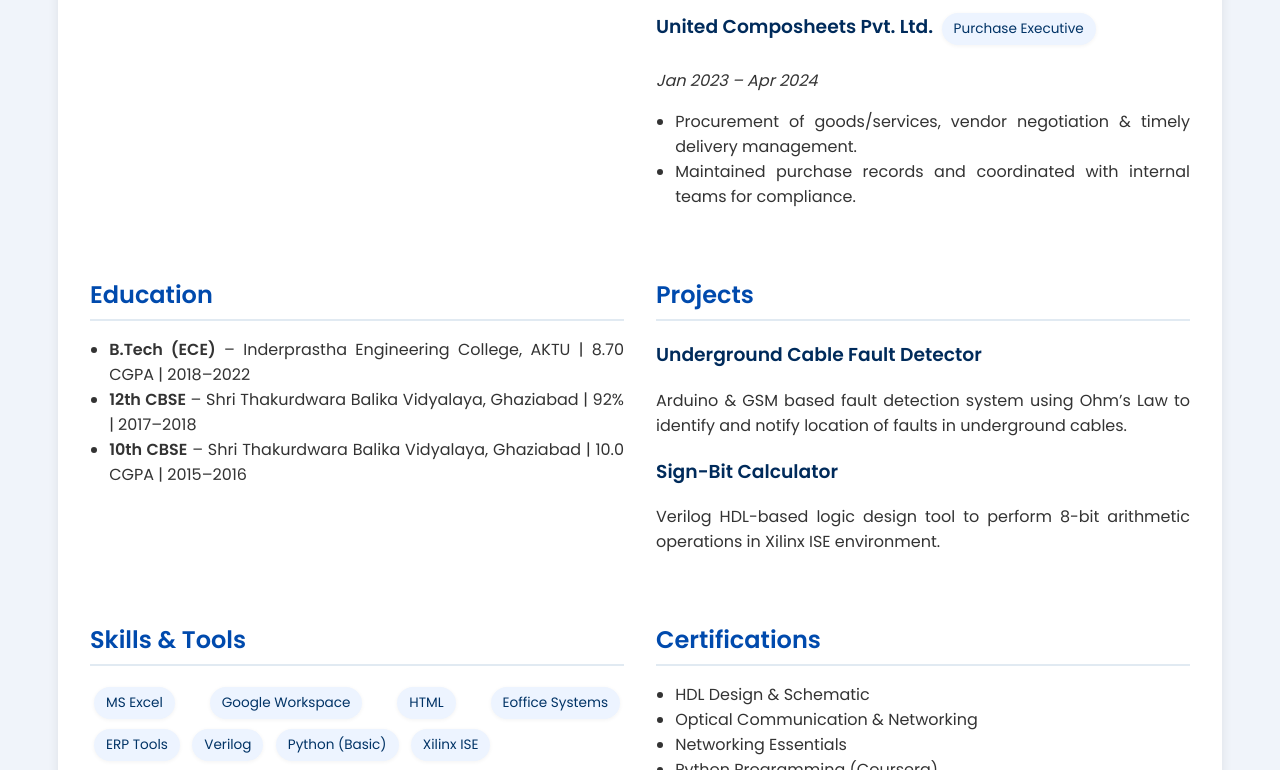
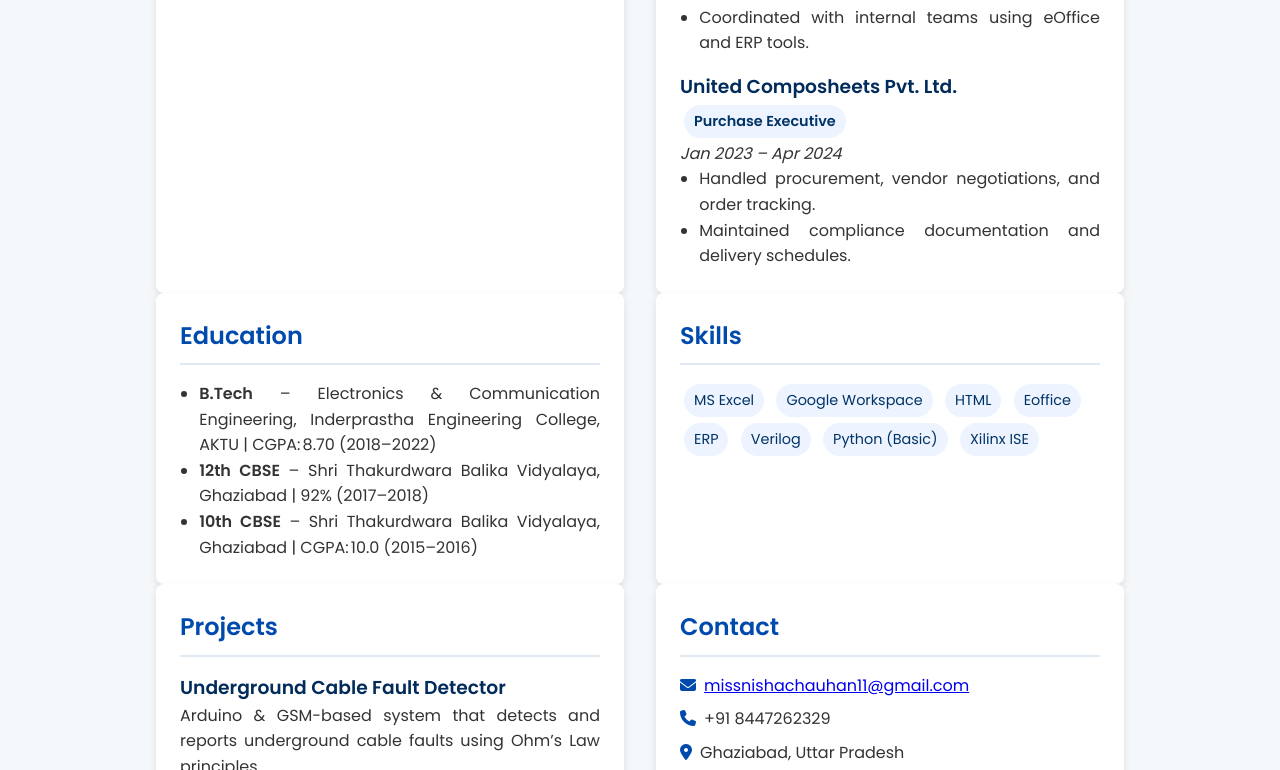
Before and after one commit to Nisha-3/Nisha-Portfolio, a plain HTML site: page index.html in a window 1280 px wide. Shown: the part 753-1523 px from the top of the page. Drawn offline with Linux system fonts and the light colour scheme.

Commit message:
index.html

```diff
--- a/index.html
+++ b/index.html
@@ -1,116 +1,46 @@
 <!DOCTYPE html>
 <html lang="en">
 <head>
-  <meta charset="UTF-8">
-  <meta name="viewport" content="width=device-width, initial-scale=1.0">
+  <meta charset="UTF-8" /><meta name="viewport" content="width=device-width, initial-scale=1.0" />
   <title>Nisha Chauhan | Portfolio</title>
-  <link rel="stylesheet" href="https://cdnjs.cloudflare.com/ajax/libs/font-awesome/6.4.0/css/all.min.css">
-  <link href="https://fonts.googleapis.com/css2?family=Poppins:wght@300;400;600&display=swap" rel="stylesheet">
+  <link rel="stylesheet" href="https://cdnjs.cloudflare.com/ajax/libs/font-awesome/6.4.0/css/all.min.css" />
+  <link href="https://fonts.googleapis.com/css2?family=Poppins:ital,wght@0,300;0,400;0,600&display=swap" rel="stylesheet">
   <style>
-    body {
-      font-family: 'Poppins', sans-serif;
-      background: #f0f4fa;
-      color: #333;
-      margin: 0;
-      padding: 0;
-    }
-    header {
-      background: #ffffff;
-      color: #002B5B;
-      text-align: center;
-      padding: 2.5rem 1rem 1.5rem;
-      border-bottom: 2px solid #dde6f1;
-      box-shadow: 0 2px 6px rgba(0,0,0,0.05);
-      animation: fadeInDown 1s ease-in-out;
-    }
-    header img {
-      border-radius: 50%;
-      width: 140px;
-      height: 140px;
-      object-fit: cover;
-      margin-top: 0.5rem;
-      border: 4px solid #002B5B;
-    }
-    header h1 {
-      margin: 1rem 0 0.3rem;
-      font-size: 2.2rem;
-      color: #002B5B;
-    }
-    header p {
-      font-size: 1.1rem;
-      color: #004AAD;
-    }
-    main {
-      max-width: 1100px;
-      margin: 1rem auto 2rem auto;
-      padding: 2rem;
-      background: #fff;
-      box-shadow: 0 0 12px rgba(0,0,0,0.08);
-      border-radius: 10px;
-      display: flex;
-      flex-wrap: wrap;
-      gap: 2rem;
-    }
-    section {
-      flex: 1 1 45%;
-      min-width: 300px;
-      animation: fadeInUp 1s ease-in-out;
-      text-align: justify;
-    }
-    h2 {
-      border-bottom: 2px solid #e1eaf2;
-      padding-bottom: 0.4rem;
-      margin-bottom: 1rem;
-      color: #004AAD;
-    }
-    h3 {
-      color: #002B5B;
-      margin-top: 1.2rem;
-    }
-    ul {
-      padding-left: 1.2rem;
-    }
-    .contact a {
-      color: #004AAD;
-      text-decoration: none;
-    }
-    .icon {
-      margin-right: 8px;
-      color: #004AAD;
-    }
-    .badge {
-      background-color: #edf4ff;
-      color: #003366;
-      padding: 6px 12px;
-      margin: 5px 4px;
-      display: inline-block;
-      border-radius: 20px;
-      font-size: 0.85rem;
-      font-weight: 500;
-      box-shadow: 0 1px 4px rgba(0,0,0,0.05);
-    }
-    @keyframes fadeInUp {
-      0% {opacity: 0; transform: translateY(20px);}
-      100% {opacity: 1; transform: translateY(0);}
-    }
-    @keyframes fadeInDown {
-      0% {opacity: 0; transform: translateY(-20px);}
-      100% {opacity: 1; transform: translateY(0);}
-    }
+    * { box-sizing: border-box; margin:0; padding:0; }
+    body { font-family:'Poppins',sans-serif; background:#f4f8fb; color:#333; line-height:1.6; }
+    header { background:#002B5B; color:#fff; text-align:center; padding:4rem 1rem; animation: fadeDown 1s ease; }
+    header img { width:150px; height:150px; border-radius:50%; border:4px solid #fff; margin:0 auto 1rem; display:block; }
+    header h1 { font-size:3rem; margin-bottom:0.5rem; }
+    header p { font-size:1.2rem; max-width:600px; margin:0 auto; }
+    main { max-width:1000px; margin:2rem auto; padding:0 1rem; }
+    .grid { display:grid; grid-template-columns: 1fr 1fr; gap:2rem; }
+    section { background:#fff; padding:1.5rem; border-radius:8px; box-shadow:0 4px 8px rgba(0,0,0,0.1); animation: fadeUp 0.8s ease both; }
+    h2 { margin-bottom:1rem; color:#004AAD; border-bottom:2px solid #e1eaf2; padding-bottom:0.5rem; }
+    h3 { color:#002B5B; margin-top:1rem; }
+    p, ul { text-align:justify; }
+    ul { padding-left:1.2rem; }
+    .badge { display:inline-block; background:#edf4ff; color:#003366; padding:5px 10px; border-radius:20px; font-size:0.9rem; margin:3px 4px; }
+    .contact p { margin:0.5rem 0; }
+    .contact i { color:#004AAD; margin-right:8px; }
+    @keyframes fadeDown { from { opacity:0; transform: translateY(-30px);} to {opacity:1; transform: translateY(0);} }
+    @keyframes fadeUp { from {opacity:0; transform: translateY(30px);} to {opacity:1; transform: translateY(0);} }
+    @media(max-width:768px){ .grid{grid-template-columns:1fr;} }
   </style>
 </head>
 <body>
+
   <header>
     <img src="nisha_photo.jpg" alt="Nisha Chauhan">
     <h1>Nisha Chauhan</h1>
-    <p>Field Engineer | Project Estimation | VSS Expert | ECE Graduate</p>
+    <p>Field Engineer specializing in project estimation, cost analysis, and technical coordination for public infrastructure projects.</p>
   </header>
+
   <main>
+
+    <div class="grid">
       <section>
         <h2>About Me</h2>
-      <p>
-        I'm a motivated and detail-oriented Field Engineer currently working on the Indian Railways VSS Project. With hands-on experience in estimation, tendering, documentation, and reporting, I aim to bridge technology with public infrastructure growth. Passionate about continuous learning, collaboration, and impactful work.
-      </p>
+        <p>I am a dedicated Field Engineer at RailTel working on VSS projects like Mahakumbh & Jammu Tawi stations. With expertise in cost estimation, BOQ preparation, and financial reporting, I collaborate across technical and finance teams to deliver high-quality infrastructure solutions.</p>
       </section>
 
       <section>
@@ -118,69 +48,60 @@
         <h3>RailTel Corporation of India Ltd <span class="badge">Field Engineer</span></h3>
         <p><em>May 2024 – Present</em></p>
         <ul>
-        <li>Estimation & reporting for VSS Project at high-priority stations (Mahakumbh, Jammu Tawi).</li>
-        <li>Prepared BOQs, cost reports, and contractual correspondence via eOffice.</li>
-        <li>Worked with technical, planning & finance teams on project coordination.</li>
+          <li>Managed estimation & reporting for key stations (Mahakumbh, Jammu Tawi).</li>
+          <li>Prepared BOQs, cost tracking, and tender documentation.</li>
+          <li>Coordinated with internal teams using eOffice and ERP tools.</li>
         </ul>
         <h3>United Composheets Pvt. Ltd. <span class="badge">Purchase Executive</span></h3>
         <p><em>Jan 2023 – Apr 2024</em></p>
         <ul>
-        <li>Procurement of goods/services, vendor negotiation & timely delivery management.</li>
-        <li>Maintained purchase records and coordinated with internal teams for compliance.</li>
+          <li>Handled procurement, vendor negotiations, and order tracking.</li>
+          <li>Maintained compliance documentation and delivery schedules.</li>
+        </ul>
+      </section>
+    </div>
+
+    <div class="grid">
+      <section>
+        <h2>Education</h2>
+        <ul>
+          <li><strong>B.Tech</strong> – Electronics & Communication Engineering, Inderprastha Engineering College, AKTU | CGPA: 8.70 (2018–2022)</li>
+          <li><strong>12th CBSE</strong> – Shri Thakurdwara Balika Vidyalaya, Ghaziabad | 92% (2017–2018)</li>
+          <li><strong>10th CBSE</strong> – Shri Thakurdwara Balika Vidyalaya, Ghaziabad | CGPA: 10.0 (2015–2016)</li>
         </ul>
       </section>
 
       <section>
-      <h2>Education</h2>
-      <ul>
-        <li><strong>B.Tech (ECE)</strong> – Inderprastha Engineering College, AKTU | 8.70 CGPA | 2018–2022</li>
-        <li><strong>12th CBSE</strong> – Shri Thakurdwara Balika Vidyalaya, Ghaziabad | 92% | 2017–2018</li>
-        <li><strong>10th CBSE</strong> – Shri Thakurdwara Balika Vidyalaya, Ghaziabad | 10.0 CGPA | 2015–2016</li>
-      </ul>
-    </section>
-
-    <section>
-      <h2>Projects</h2>
-      <h3>Underground Cable Fault Detector</h3>
-      <p>Arduino & GSM based fault detection system using Ohm’s Law to identify and notify location of faults in underground cables.</p>
-      <h3>Sign-Bit Calculator</h3>
-      <p>Verilog HDL-based logic design tool to perform 8-bit arithmetic operations in Xilinx ISE environment.</p>
-    </section>
-
-    <section>
-      <h2>Skills & Tools</h2>
+        <h2>Skills</h2>
         <div class="badge">MS Excel</div>
         <div class="badge">Google Workspace</div>
         <div class="badge">HTML</div>
-      <div class="badge">Eoffice Systems</div>
-      <div class="badge">ERP Tools</div>
+        <div class="badge">Eoffice</div>
+        <div class="badge">ERP</div>
         <div class="badge">Verilog</div>
         <div class="badge">Python (Basic)</div>
         <div class="badge">Xilinx ISE</div>
       </section>
+    </div>
 
+    <div class="grid">
       <section>
-      <h2>Certifications</h2>
-      <ul>
-        <li>HDL Design & Schematic</li>
-        <li>Optical Communication & Networking</li>
-        <li>Networking Essentials</li>
-        <li>Python Programming (Coursera)</li>
-      </ul>
-    </section>
-
-    <section>
-      <h2>Personal Interests</h2>
-      <p>🎨 Art & Craft | 🎵 Music | 🧘 Meditation | ❤️ Volunteering</p>
+        <h2>Projects</h2>
+        <h3>Underground Cable Fault Detector</h3>
+        <p>Arduino & GSM-based system that detects and reports underground cable faults using Ohm’s Law principles.</p>
+        <h3>Sign‑Bit Calculator</h3>
+        <p>Designed in Verilog HDL on Xilinx ISE, implemented arithmetic operations using modular logic for educational use.</p>
       </section>
 
       <section class="contact">
         <h2>Contact</h2>
-      <p><i class="fas fa-envelope icon"></i> <a href="mailto:missnishachauhan11@gmail.com">missnishachauhan11@gmail.com</a></p>
-      <p><i class="fas fa-phone icon"></i> +91 8447262329</p>
-      <p><i class="fas fa-map-marker-alt icon"></i> Ghaziabad, Uttar Pradesh</p>
-      <p><i class="fab fa-linkedin icon"></i> <a href="https://www.linkedin.com/in/nisha-chauhan-77377b1a8" target="_blank">LinkedIn Profile</a></p>
+        <p><i class="fas fa-envelope"></i><a href="mailto:missnishachauhan11@gmail.com">missnishachauhan11@gmail.com</a></p>
+        <p><i class="fas fa-phone"></i>+91 8447262329</p>
+        <p><i class="fas fa-map-marker-alt"></i>Ghaziabad, Uttar Pradesh</p>
+        <p><i class="fab fa-linkedin"></i><a href="https://www.linkedin.com/in/nisha-chauhan-77377b1a8" target="_blank"> LinkedIn</a></p>
       </section>
+    </div>
+
   </main>
 </body>
 </html>
```
Lines whose indentation alone changed are shown as unchanged.
